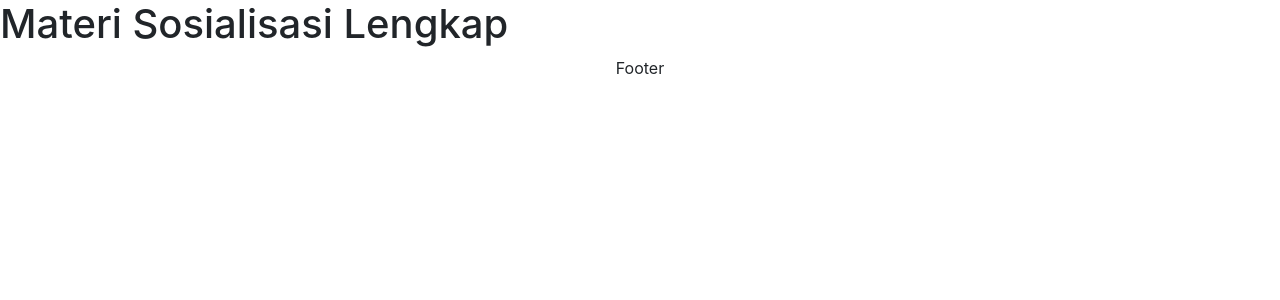
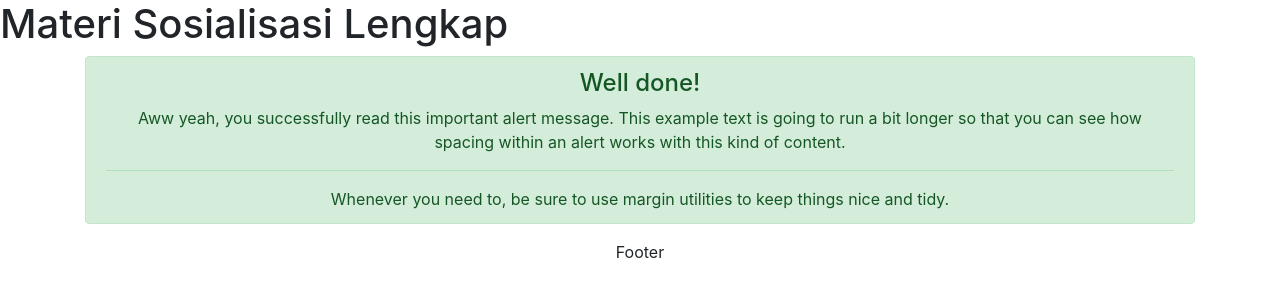
Before and after one commit to bintangdemarta/Layanan_Asabri, a PHP site: page /materi_Sosialisasi_Lengkap.php in a window 1280 px wide. Shown: the part 56-356 px from the top of the page. Run offline with PHP 8.4, Linux system fonts and the light colour scheme.

Commit message:
menambahkan alert

```diff
--- a/materi_Sosialisasi_Lengkap.php
+++ b/materi_Sosialisasi_Lengkap.php
@@ -50,6 +50,14 @@
 
     <h1>Materi Sosialisasi Lengkap</h1>
 
+    <div class="container">
+        <div class="alert alert-success" role="alert">
+            <h4 class="alert-heading">Well done!</h4>
+            <p>Aww yeah, you successfully read this important alert message. This example text is going to run a bit longer so that you can see how spacing within an alert works with this kind of content.</p>
+            <hr>
+            <p class="mb-0">Whenever you need to, be sure to use margin utilities to keep things nice and tidy.</p>
+        </div>
+    </div>
     <!-- Optional JavaScript; choose one of the two! -->
 
     <!-- Option 1: jQuery and Bootstrap Bundle (includes Popper) -->
```
